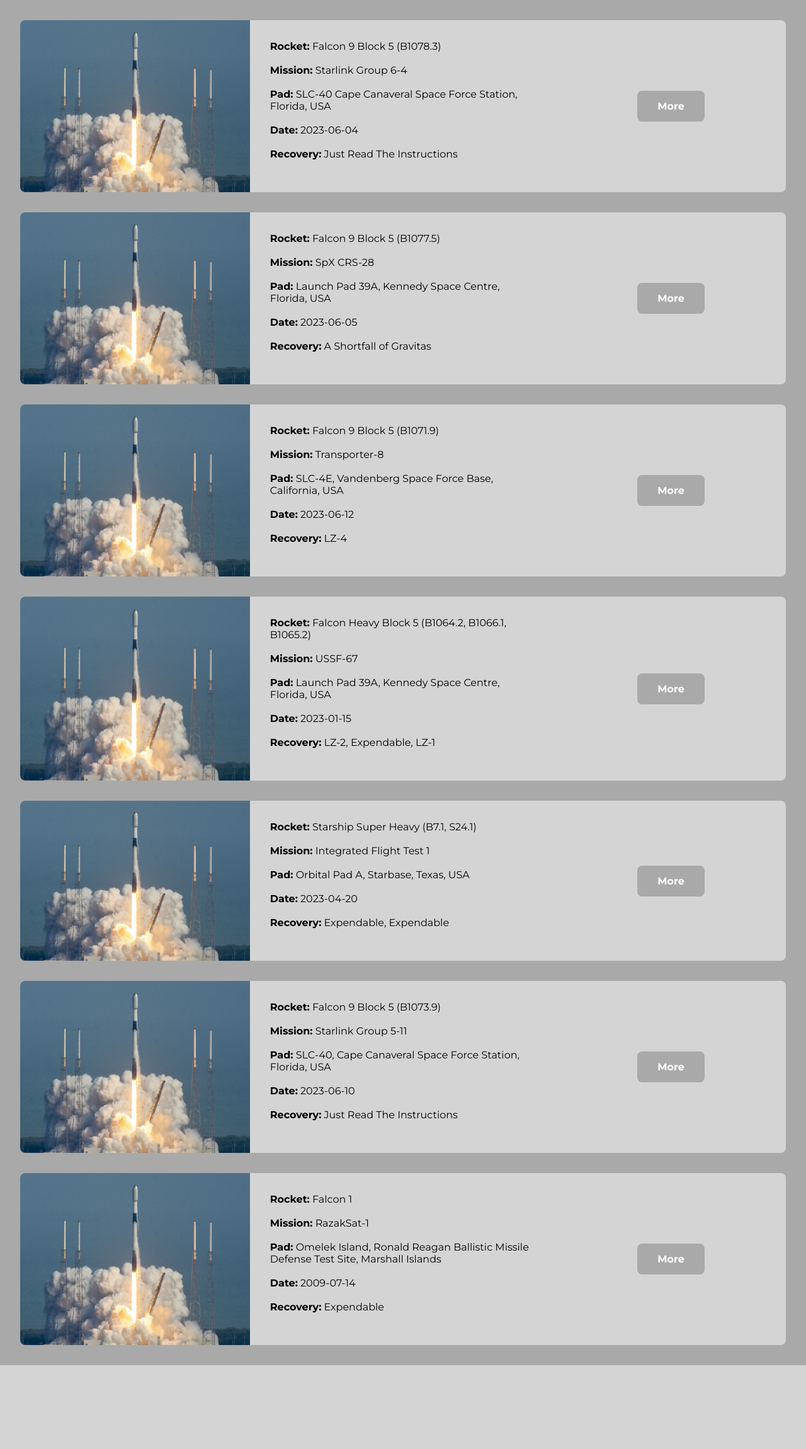
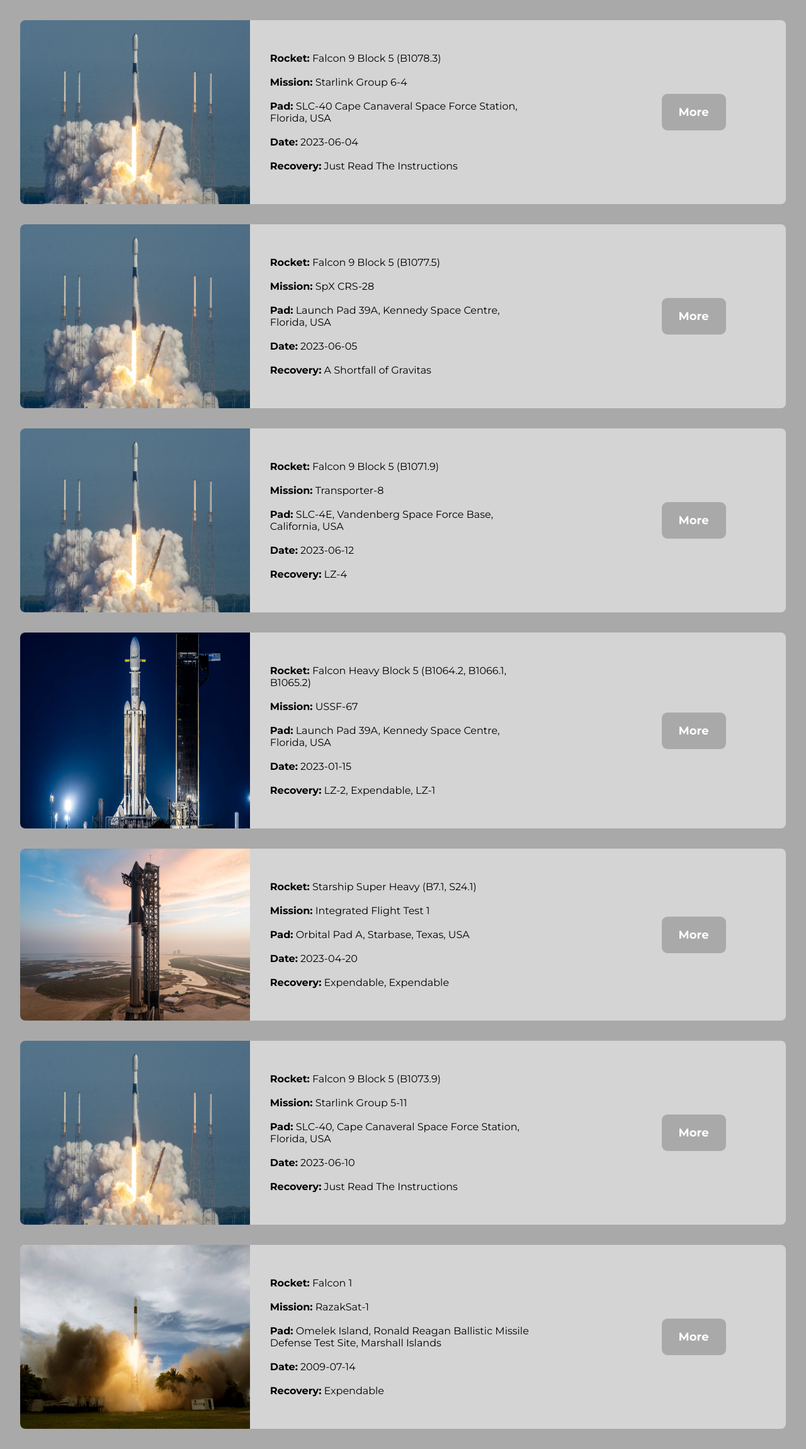
Before and after one commit to AshHatchett/SpaceX-Stats, a PHP site: page / in a window 1280 px wide. Shown: the part 133-2433 px from the top of the page at 63% size. Before the commit the page ends 2300 px from the top, so only its background shows below. Run offline with PHP 8.4, Linux system fonts and the light colour scheme; data comes from the database, SQL or seed files in the repository; both versions use the stored data as it was after the commit.

Commit message:
Picture now changes

```diff
--- a/index.php
+++ b/index.php
@@ -3,7 +3,7 @@
 
     include_once("header.php");
 
-    $query = "SELECT Rocket, Mission, Pad, Date, Recovery FROM launches";
+    $query = "SELECT id, Rocket, Mission, Pad, Date, Recovery FROM launches";
     $results = mysqli_query($conn, $query);
     $data = mysqli_fetch_all($results);
 
@@ -25,33 +25,50 @@
 
     echo "<div class='mainContainer'>";
         echo "<div class='rocketContainer'>";
-            echo "<img src='f9-slc40.jpg' alt='Falcon 9 Lifts Off From SLC-40' width='100%' height='100%'>";
+        $rocketTag = "SELECT rocketTag FROM launches WHERE id=" . $launch[0];
+        $results = mysqli_query($conn, $rocketTag);
+        $rocketTag = mysqli_fetch_all($results)[0][0];
+
+            switch ($rocketTag) {
+                case "f9":
+                    echo "<img src='f9-slc40.jpg' alt='Falcon 9 lifts off from SLC-40' width='100%' height='100%'>";
+                    break;
+                case "fh":
+                    echo "<img src='fh.jpg' alt='Falcon Heavy on Pad 39A before the Viasat-3 Americas mission' width='100%' height='100%'>";
+                    break;
+                case "ss":
+                    echo "<img src='ss.jpg' alt='B7 and S24 on awaiting the first Starship integrated launch' width='100%' height='100%'>";
+                    break;
+                case "f1":
+                    echo "<img src='f1.jpg' alt='Falcon 1 lifting off with RazakSat-1 from Omelek Island in the Kwajalein Atoll' width='100%' height='100%'>";
+                    break;
+            }
         echo "</div>";
         echo "<div class='rocketInformationContainer'>";
 
             foreach ($launch as $key => $rocketInfoValue) {
                 switch ($key) {
-                    case 0:
+                    case 1:
                         echo "<div class=info-rocket>";
                         echo "<span class='bold-header'>Rocket:</span> " . $rocketInfoValue;
                         echo "</div>";
                         break;
-                    case 1:
+                    case 2:
                         echo "<div class=info-rocket>";
                         echo "<span class='bold-header'>Mission:</span> " . $rocketInfoValue;
                         echo "</div>";
                         break;
-                    case 2:
+                    case 3:
                         echo "<div class=info-rocket>";
                         echo "<span class='bold-header'>Pad:</span> " . $rocketInfoValue;
                         echo "</div>";
                         break;
-                    case 3:
+                    case 4:
                         echo "<div class=info-rocket>";
                         echo "<span class='bold-header'>Date:</span> " . $rocketInfoValue;
                         echo "</div>";
                         break;
-                    case 4:
+                    case 5:
                         echo "<div class=info-rocket>";
                         echo "<span class='bold-header'>Recovery:</span> " . $rocketInfoValue;
                         echo "</div>";
--- a/main.css
+++ b/main.css
@@ -33,7 +33,6 @@
 	display: flex;
 	flex-direction: column;
 	justify-content: center;
-
 	padding: 2em;
 }
 
@@ -52,11 +51,11 @@
 	background-color: darkgray;
 	border: none;
 	color: white;
-	padding: 15px 32px;
+	padding: 1em 1.5em;
 	text-align: center;
 	text-decoration: none;
-	font-size: 16px;
-	margin: 4px 2px;
+	font-size: large;
 	font-weight: bold;
 	border-radius: 0.5em;
+	margin-left: 4em;
 }
```
Also changed, not shown: launches.sql (+31 -8 lines), f1.jpg (added), ss.jpg (added).
